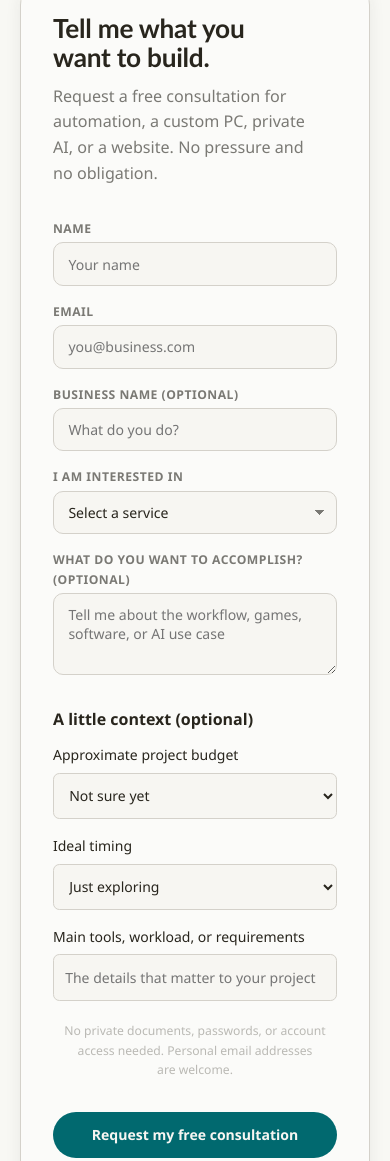
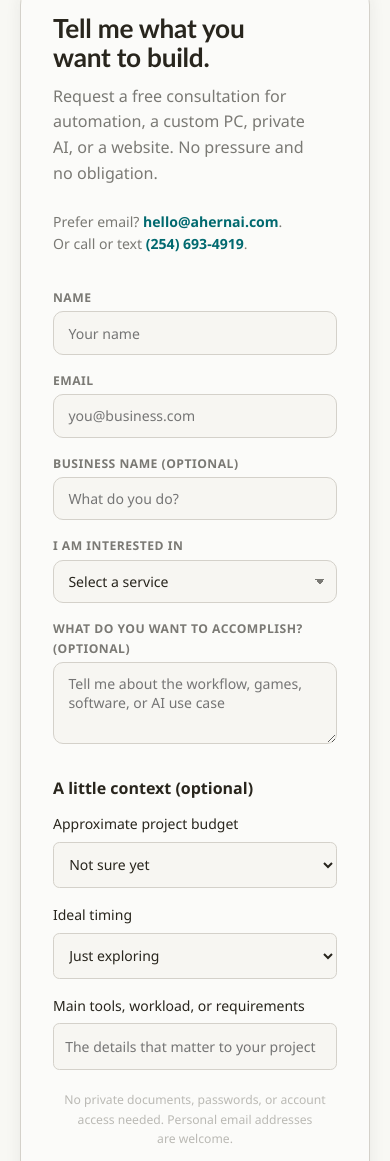
Before and after one commit to MikeDaddy84/ahern-ai-solutions, a website: page public/index.html in a window 390 px wide. Shown: the part 8892-10053 px from the top of the page. Drawn offline with Linux system fonts and the light colour scheme; no server answers; a web font is replaced by a local one.

Commit message:
Group contact alternatives with consultation intro and prevent phone wrapping

```diff
--- a/public/index.html
+++ b/public/index.html
@@ -316,6 +316,7 @@
           <div class="cta-text">
             <h2 class="section-title">Tell me what you want to build.</h2>
             <p class="section-sub">Request a free consultation for automation, a custom PC, private AI, or a website. No pressure and no obligation.</p>
+            <p class="prefer-call"><span>Prefer email? <a href="mailto:hello@ahernai.com">hello@ahernai.com</a>.</span><span>Or call or text <a href="tel:+12546934919">(254) 693-4919</a>.</span></p>
           </div>
           <form class="audit-form" id="audit-form" action="/api/contact" method="POST" novalidate>
             <input type="checkbox" name="botcheck" class="honeypot" style="display:none" tabindex="-1" autocomplete="off" aria-hidden="true" />
@@ -359,7 +360,6 @@
             <p class="form-note">No spam, no list — you'll get a reply to schedule your consultation. See what this site collects in the <a href="/privacy">privacy policy</a>.</p>
             <p class="form-result" id="form-result" role="status" aria-live="polite"></p>
           </form>
-          <p class="prefer-call">Prefer email? <a href="mailto:hello@ahernai.com">hello@ahernai.com</a>. Or call or text <a href="tel:+12546934919">(254) 693-4919</a>.</p>
           <div id="audit-success" class="audit-success" hidden>
             <h3>Your consultation request is in.</h3>
             <p>I will reply within 1 business day to schedule your free call. Meanwhile, jot down your goal, ideal budget, and the main software or workload involved.</p>
--- a/public/styles.css
+++ b/public/styles.css
@@ -474,7 +474,9 @@ p { text-wrap: pretty; max-width: 70ch; }
 .footer-fine { font-size: var(--text-xs); color: var(--color-text-faint); margin-top: var(--space-1); }
 .footer-meta a { color: var(--color-text-muted); transition: color var(--transition); }
 .footer-meta a:hover { color: var(--color-primary); }
-.prefer-call { font-size: var(--text-sm); color: var(--color-text-muted); text-align: center; margin-top: var(--space-4); }
+.prefer-call { font-size: var(--text-sm); color: var(--color-text-muted); margin-top: var(--space-6); }
+.prefer-call span { display: block; }
+a[href^="tel:"] { white-space: nowrap; }
 .prefer-call a { color: var(--color-primary); font-weight: 600; }
 .prefer-call a:hover { color: var(--color-primary-hover); }
 
```
